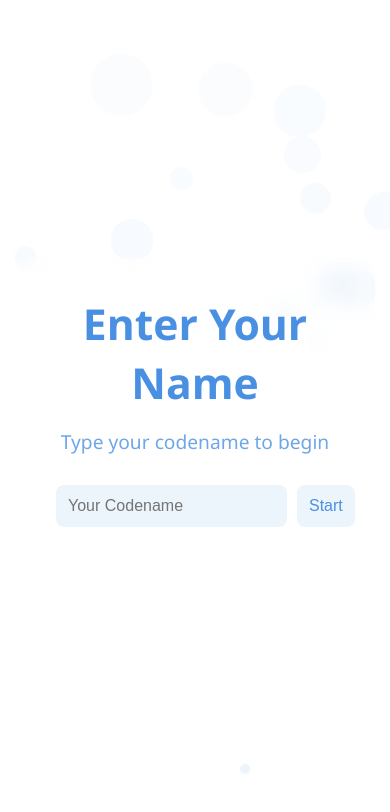
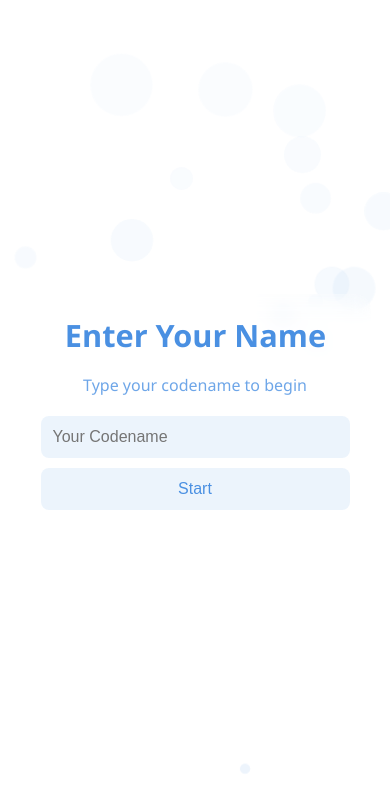
Before and after one commit to przhiin/OmegleNow, a Django app: page /text_chat/ in a window 390 px wide. Shown: the top 812 px of the page. Run offline with Django 5.2, Linux system fonts and the light colour scheme.

Commit message:
Update text_chat.html

```diff
--- a/chat/templates/chat/text_chat.html
+++ b/chat/templates/chat/text_chat.html
@@ -153,6 +153,31 @@
       50% { opacity: 0.6; }
       100% { opacity: 1; }
     }
+
+    /* Mobile responsive styles */
+    @media (max-width: 480px) {
+      .container {
+        width: 90%;
+        padding: 20px;
+      }
+
+      .glitch {
+        font-size: 1.8rem;
+      }
+
+      .subtitle {
+        font-size: 1rem;
+        margin-bottom: 20px;
+      }
+
+      .form-row {
+        flex-direction: column;
+      }
+
+      input, button {
+        width: 100%;
+      }
+    }
   </style>
 </head>
 <body>
```
